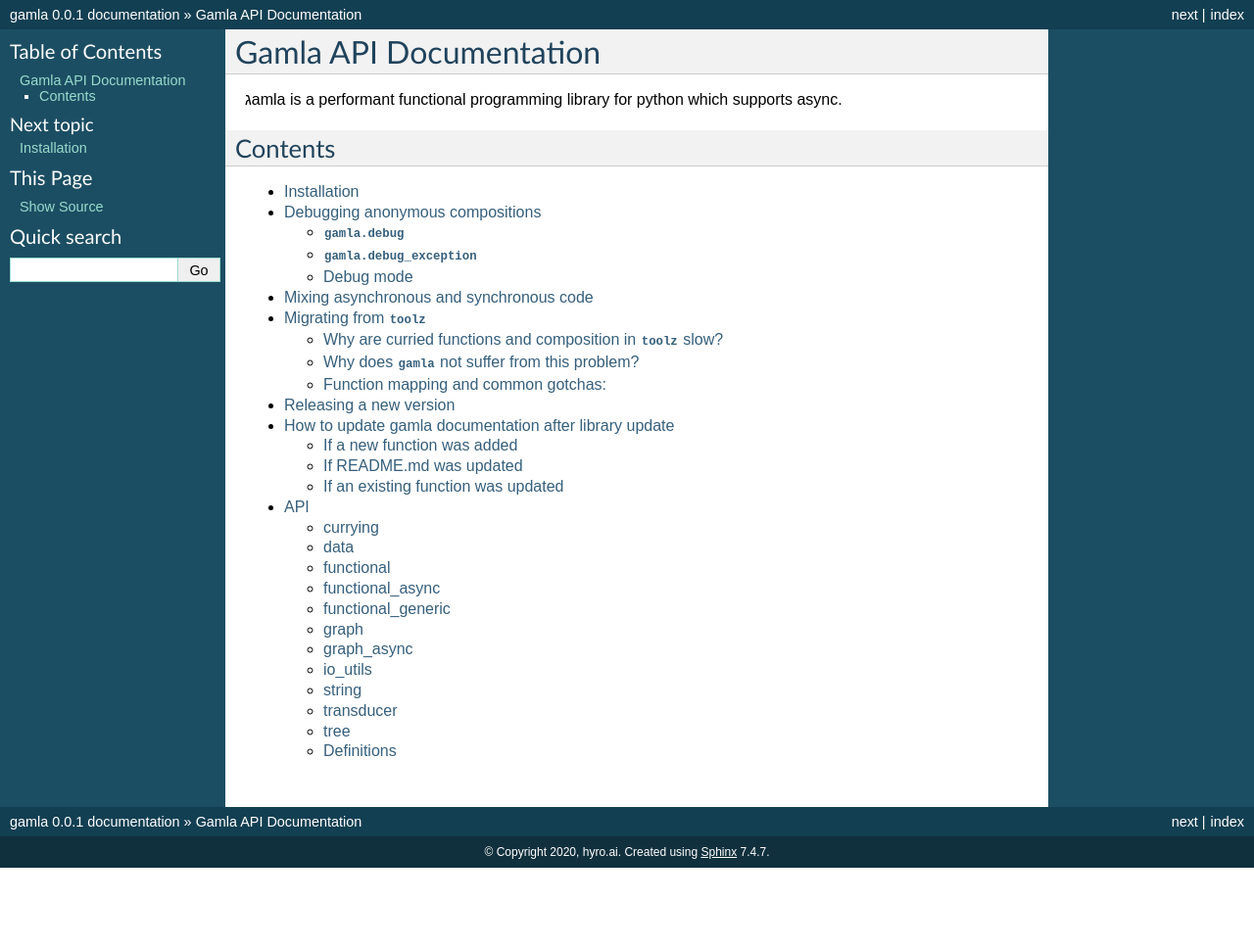
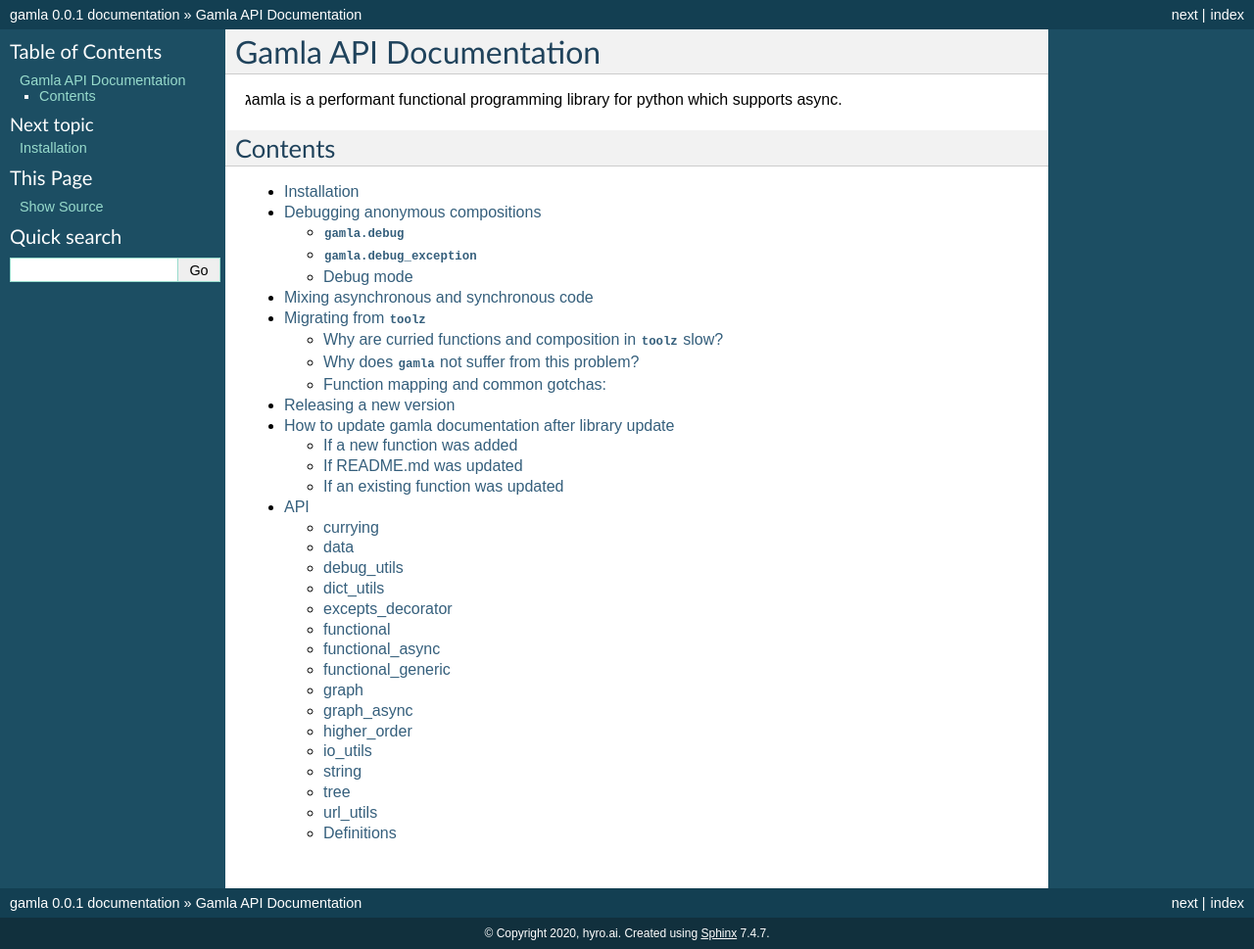
Before and after one commit to hyroai/gamla, a Sphinx documentation site: the page built from docs/source/index.rst, in a window 1280 px wide. Shown: the whole page at 98% size. Built offline with Sphinx 7.4.7, drawn with Linux system fonts in a browser that asks for light colours; before the commit the page ends 900 px from its top, so only the background shows below that; part of the change alters nothing that is shown.

```diff
--- a/docs/source/api.rst
+++ b/docs/source/api.rst
@@ -15,10 +15,51 @@ data
 .. currentmodule:: gamla.data
 
 .. autosummary::
+   csv_to_list_of_dicts
    freeze_deep
    get_encode_config
    match
    tuple_of_tuples_to_csv
+
+debug_utils
+-----------
+
+.. currentmodule:: gamla.debug_utils
+
+.. autosummary::
+   debug
+   debug_after
+   debug_before
+   debug_compose
+   debug_compose_left
+   debug_exception
+   log_text
+   logger
+
+dict_utils
+----------
+
+.. currentmodule:: gamla.dict_utils
+
+.. autosummary::
+   dict_to_getter_with_default
+   get_in
+   get_in_or_none
+   get_in_or_none_uncurried
+   get_in_with_default
+   get_or_identity
+   itemgetter
+   itemgetter_or_none
+   itemgetter_with_default
+   make_index
+
+excepts_decorator
+-----------------
+
+.. currentmodule:: gamla.excepts_decorator
+
+.. autosummary::
+   excepts
 
 functional
 ----------
@@ -29,6 +70,7 @@ functional
    add
    add_key_value
    apply
+   apply_fn_with_args
    assert_that
    assoc_in
    attrgetter
@@ -49,10 +91,6 @@ functional
    equals
    frequencies
    get_all_n_grams
-   get_in
-   get_in_or_none
-   get_in_or_none_uncurried
-   get_in_with_default
    greater_equals
    greater_than
    groupby_many_reduce
@@ -63,9 +101,7 @@ functional
    interpose
    invoke
    is_instance
-   itemgetter
-   itemgetter_or_none
-   itemgetter_with_default
+   is_iterable
    just
    just_raise
    last
@@ -74,7 +110,6 @@ functional
    len_smaller
    less_equals
    less_than
-   log_text
    make_call_key
    make_raise
    multiply
@@ -82,6 +117,7 @@ functional
    nth
    pack
    partition_after
+   partition_all
    partition_before
    pmap
    prefix
@@ -92,6 +128,7 @@ functional
    second
    singleize
    skip
+   sliding_window
    sort
    sort_by
    sort_by_reversed
@@ -100,8 +137,6 @@ functional
    suffix
    tail
    take
-   take_last_while
-   take_while
    to_json
    top
    translate_exception
@@ -109,9 +144,9 @@ functional
    unique_by
    update_in
    wrap_dict
+   wrap_frozenset
    wrap_str
    wrap_tuple
-   wrapped_partial
 
 functional_async
 ----------------
@@ -135,8 +170,10 @@ functional_generic
    after
    alljuxt
    allmap
+   allstack
    anyjuxt
    anymap
+   anystack
    apply_spec
    average
    before
@@ -149,6 +186,7 @@ functional_generic
    compose_left
    compose_many_to_one
    compose_sync
+   count_by
    countby_many
    curried_filter
    curried_map
@@ -170,11 +208,13 @@ functional_generic
    mapcat
    merge
    merge_with
+   packstack
    pair_right
    pair_with
    pipe
    reduce_curried
    remove
+   side_effect
    stack
    ternary
    to_awaitable
@@ -190,20 +230,21 @@ graph
 .. currentmodule:: gamla.graph
 
 .. autosummary::
+   cliques_to_graph
+   edges_to_graph
+   general_graph_traverse_many
+   get_connectivity_components
+   graph_to_edges
    graph_traverse
    graph_traverse_many
-   general_graph_traverse_many
-   traverse_graph_by_radius
-   edges_to_graph
-   graph_to_edges
-   reverse_graph
-   cliques_to_graph
-   get_connectivity_components
    groupby_many
    has_cycle
+   reverse_graph
+   traverse_graph_by_radius
 
 graph_async
 -----------
+
 .. currentmodule:: gamla.graph_async
 
 .. autosummary::
@@ -211,6 +252,17 @@ graph_async
    agraph_traverse_many
    agroupby_many
    atraverse_graph_by_radius
+
+higher_order
+------------
+
+.. currentmodule:: gamla.higher_order
+
+.. autosummary::
+   on_first
+   on_second
+   prepare_and_apply
+   prepare_and_apply_async
 
 io_utils
 --------
@@ -234,26 +286,9 @@ string
 .. currentmodule:: gamla.string
 
 .. autosummary::
+   capitalize
    replace_in_text
-   split_in_text
-
-
-transducer
---------
-
-.. currentmodule:: gamla.transducer
-
-.. autosummary::
-   apply_spec
-   concat
-   count_by
-   filter
-   groupby
-   groupby_many
-   juxt
-   map
-   mapcat
-   transduce
+   split_text
 
 tree
 ----
@@ -264,17 +299,30 @@ tree
    filter_leaves
    get_leaves_by_ancestor_predicate
 
+url_utils
+---------
+
+.. currentmodule:: gamla.url_utils
+
+.. autosummary::
+   add_to_query_string
 
 Definitions
 -----------
-
-.. automodule:: gamla.__init__
-   :members:
 
 .. automodule:: gamla.currying
    :members:
 
 .. automodule:: gamla.data
+   :members:
+
+.. automodule:: gamla.debug_utils
+   :members:
+
+.. automodule:: gamla.dict_utils
+   :members:
+
+.. automodule:: gamla.excepts_decorator
    :members:
 
 .. automodule:: gamla.functional
@@ -292,14 +340,17 @@ Definitions
 .. automodule:: gamla.graph_async
    :members:
 
+.. automodule:: gamla.higher_order
+   :members:
+
 .. automodule:: gamla.io_utils
    :members:
 
 .. automodule:: gamla.string
    :members:
 
-.. automodule:: gamla.transducer
+.. automodule:: gamla.tree
    :members:
 
-.. automodule:: gamla.tree
+.. automodule:: gamla.url_utils
    :members:
```
